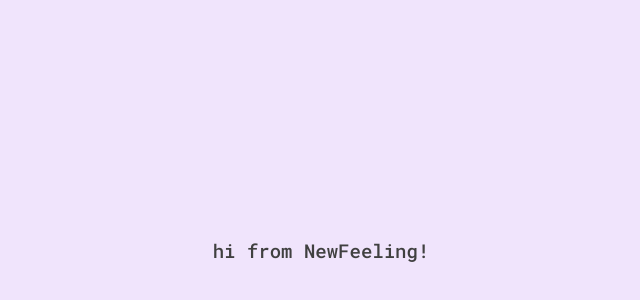
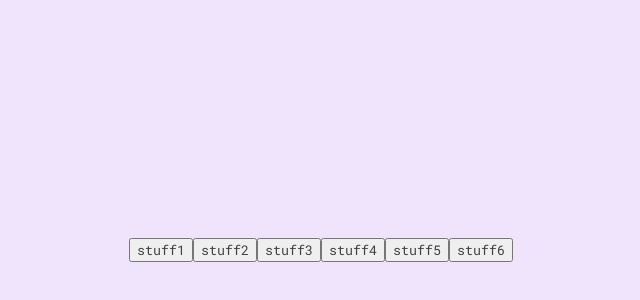
Before and after one commit to jakmajor/mood-tracker-app-frontend, a React (Create React App) app: page /NewFeeling in a window 1280 px wide. Shown: the part 150-450 px from the top of the page, without its empty margins (319-959 px from the left). Built offline with nearby package versions, Linux system fonts and the light colour scheme.

Commit message:
added state and stuff buttons

```diff
--- a/src/NewFeeling.js
+++ b/src/NewFeeling.js
@@ -1,7 +1,24 @@
+import React, {useState} from "react";
+
+
+
 function NewFeeling() {
+    const [selectedColor, setSelectedColor] = useState("");
+
+const handleClick = (e) => {
+
+}
+
+
+
     return (
         <div>
-            <h1>hi from NewFeeling!</h1>
+            <button id="color_button_1" onClick={handleClick}>stuff1</button>
+            <button id="color_button_2" onClick={handleClick}>stuff2</button>
+            <button id="color_button_3" onClick={handleClick}>stuff3</button>
+            <button id="color_button_4" onClick={handleClick}>stuff4</button>
+            <button id="color_button_5" onClick={handleClick}>stuff5</button>
+            <button id="color_button_6" onClick={handleClick}>stuff6</button>
         </div>
     );
     }
```
